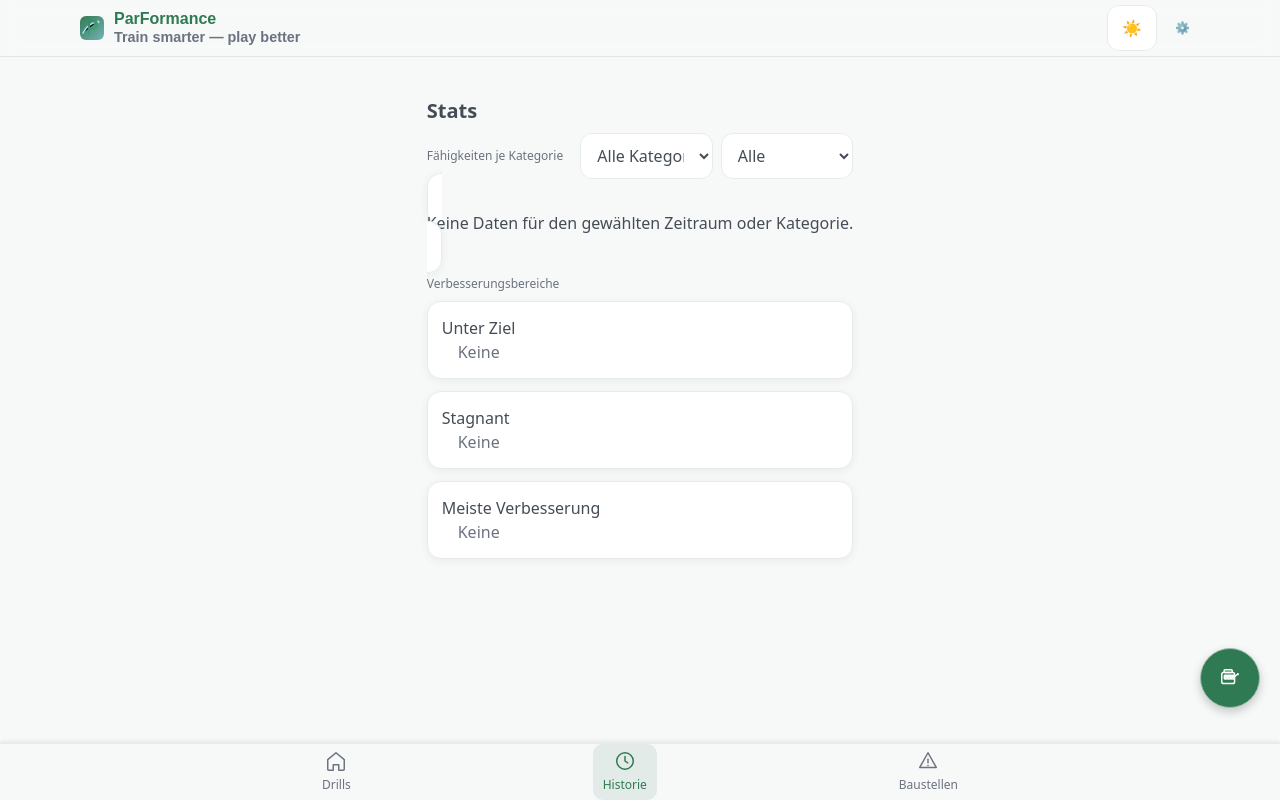
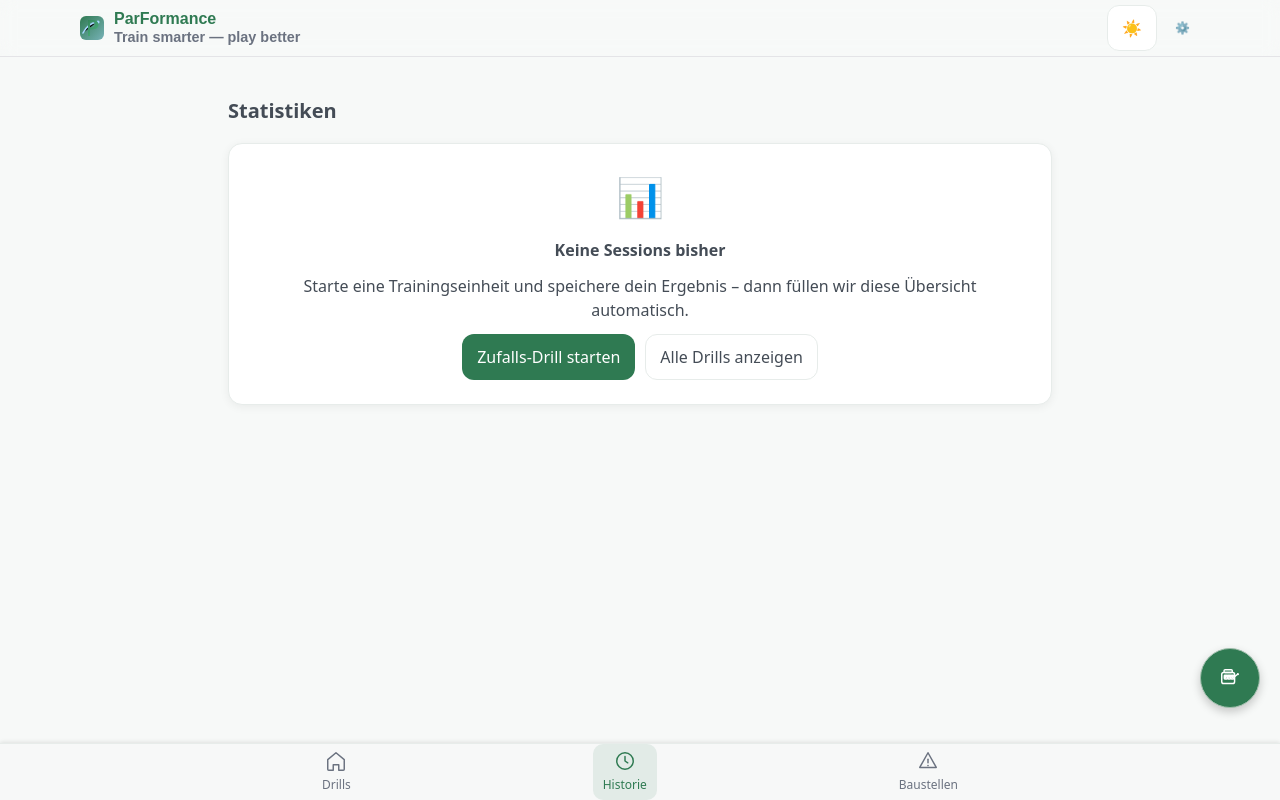
Before and after one commit to bri-b-dev/parformance, a Vue app: page /history in a window 1280 px wide. Built offline with nearby package versions, Linux system fonts and the light colour scheme.

Commit message:
fix stats-view

```diff
--- a/src/components/DrillSchema.vue
+++ b/src/components/DrillSchema.vue
@@ -1,6 +1,6 @@
 <!-- DrillSchema.vue -->
 <template>
-  <div class="schema" role="img" aria-label="Schematische Darstellung des Drills">
+  <div class="schema">
     <div v-if="svg" class="schema-diagram" v-html="svg"></div>
     <div v-else class="schema-fallback">Schema wird geladen…</div>
   </div>
--- a/src/views/StatsView.vue
+++ b/src/views/StatsView.vue
@@ -1,6 +1,6 @@
 <template>
-  <section class="p-4 container">
-    <h1 class="text-xl font-semibold">Stats</h1>
+  <section class="container">
+    <h1 class="text-xl font-semibold">Statistiken</h1>
 
     <!-- Loading state -->
     <output v-if="!drillsLoaded || !sessionsLoaded" class="p-4 flex items-center text-sm text-gray-600"
@@ -12,9 +12,10 @@
 
     <!-- Content -->
     <div v-else>
-      <div style="display:flex; align-items:center; justify-content:space-between; gap:12px; margin-top:8px;">
+      <div v-if="hasAnySessions" class="stats-content">
+        <div class="heading-row">
           <h2 class="label" style="margin:0;">Fähigkeiten je Kategorie</h2>
-        <div style="display:flex; gap:8px; align-items:center;">
+          <div class="filter-row">
             <label for="category-select" class="sr-only">Kategorie</label>
             <select id="category-select" v-model="selectedCategory" aria-label="Kategorie filter"
               data-testid="stats-category">
@@ -31,15 +32,16 @@
             </select>
           </div>
         </div>
-      <div style="margin-top:8px;">
+        <div class="chart-wrapper">
           <CategoryScoresChart v-if="!isEmpty" :scores="scores" title="Fähigkeiten je Kategorie (0–100)" />
-        <output v-else class="card" aria-live="polite">
-          <p style="margin:0;">Keine Daten für den gewählten Zeitraum oder Kategorie.</p>
-        </output>
+          <div v-else class="card empty-card" aria-live="polite">
+            <h3>Keine Daten für diesen Filter</h3>
+            <p>Wähle einen anderen Zeitraum oder eine andere Kategorie, um Ergebnisse zu sehen.</p>
+          </div>
         </div>
 
         <!-- Areas for improvement -->
-      <div style="margin-top:16px;">
+        <div v-if="!isEmpty" class="improvement-section">
           <h2 class="label" style="margin:0 0 8px 0;">Verbesserungsbereiche</h2>
           <div class="grid" style="display:grid; grid-template-columns: repeat(auto-fit, minmax(220px, 1fr)); gap:12px;">
             <div class="card" data-testid="areas-below-target">
@@ -77,6 +79,16 @@
           </div>
         </div>
       </div>
+      <div v-else class="card empty-card empty-card--full" aria-live="polite">
+        <div class="empty-illustration" aria-hidden="true">📊</div>
+        <h3>Keine Sessions bisher</h3>
+        <p>Starte eine Trainingseinheit und speichere dein Ergebnis – dann füllen wir diese Übersicht automatisch.</p>
+        <div class="empty-actions">
+          <button type="button" class="btn btn-primary" @click="ui.setShuffle(true)">Zufalls-Drill starten</button>
+          <router-link class="btn" :to="{ name: 'DrillsList' }">Alle Drills anzeigen</router-link>
+        </div>
+      </div>
+    </div>
 
     <slot />
   </section>
@@ -89,11 +101,13 @@ import { computeCategoryScores } from '@/stats/categoryScores'
 import { useDrillCatalogStore } from '@/stores/drillCatalog'
 import { useSessionsStore } from '@/stores/sessions'
 import { useSettingsStore } from '@/stores/settings'
+import { useUiStore } from '@/stores/ui'
 import { computed, onMounted, ref } from 'vue'
 
 const catalog = useDrillCatalogStore()
 const sessions = useSessionsStore()
 const settings = useSettingsStore()
+const ui = useUiStore()
 
 onMounted(async () => {
   if (!catalog.loaded) await catalog.load()
@@ -129,6 +143,7 @@ const filteredSessions = computed(() => {
   return s
 })
 
+const hasAnySessions = computed(() => (sessions.sessions?.length ?? 0) > 0)
 const isEmpty = computed(() => (filteredSessions.value || []).length === 0)
 
 const scores = computed(() => computeCategoryScores(filteredSessions.value, filteredDrills.value))
@@ -150,3 +165,63 @@ const areas = computed(() => {
   }
 })
 </script>
+
+<style scoped>
+.stats-content {
+  display: flex;
+  flex-direction: column;
+  gap: 14px;
+}
+
+.heading-row {
+  display: flex;
+  align-items: center;
+  justify-content: space-between;
+  gap: 12px;
+  margin-top: 8px;
+}
+
+.filter-row {
+  display: flex;
+  gap: 8px;
+  align-items: center;
+}
+
+.chart-wrapper {
+  margin-top: 8px;
+}
+
+.improvement-section {
+  margin-top: 16px;
+}
+
+.empty-card {
+  text-align: center;
+  padding: 24px;
+  display: flex;
+  flex-direction: column;
+  gap: 12px;
+}
+
+.empty-card h3 {
+  margin: 0;
+  font-size: 1rem;
+  font-weight: 600;
+}
+
+.empty-card--full {
+  margin-top: 18px;
+  justify-content: center;
+}
+
+.empty-illustration {
+  font-size: 2.4rem;
+}
+
+.empty-actions {
+  display: flex;
+  justify-content: center;
+  flex-wrap: wrap;
+  gap: 10px;
+}
+</style>
```
Also changed, not shown: src/data/drills.json. Lines whose indentation alone changed are shown as unchanged.
